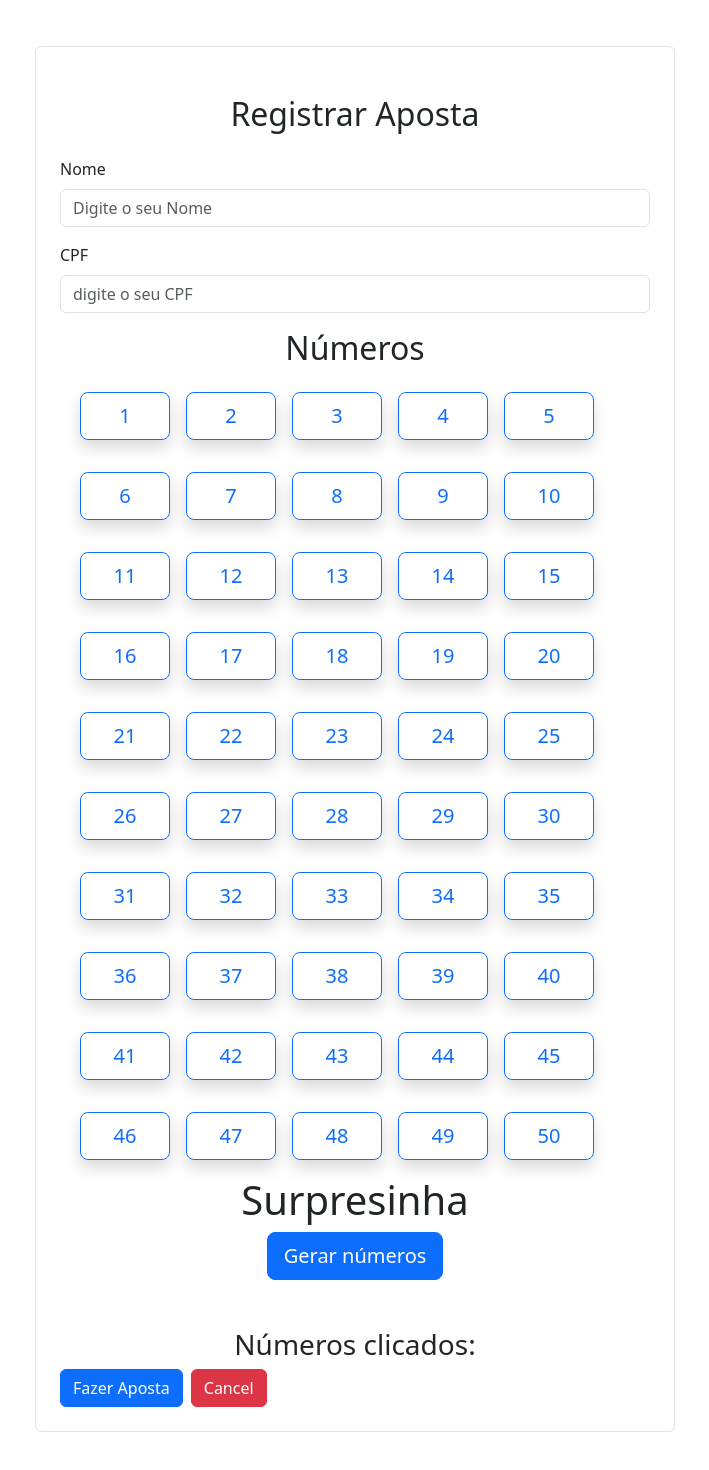
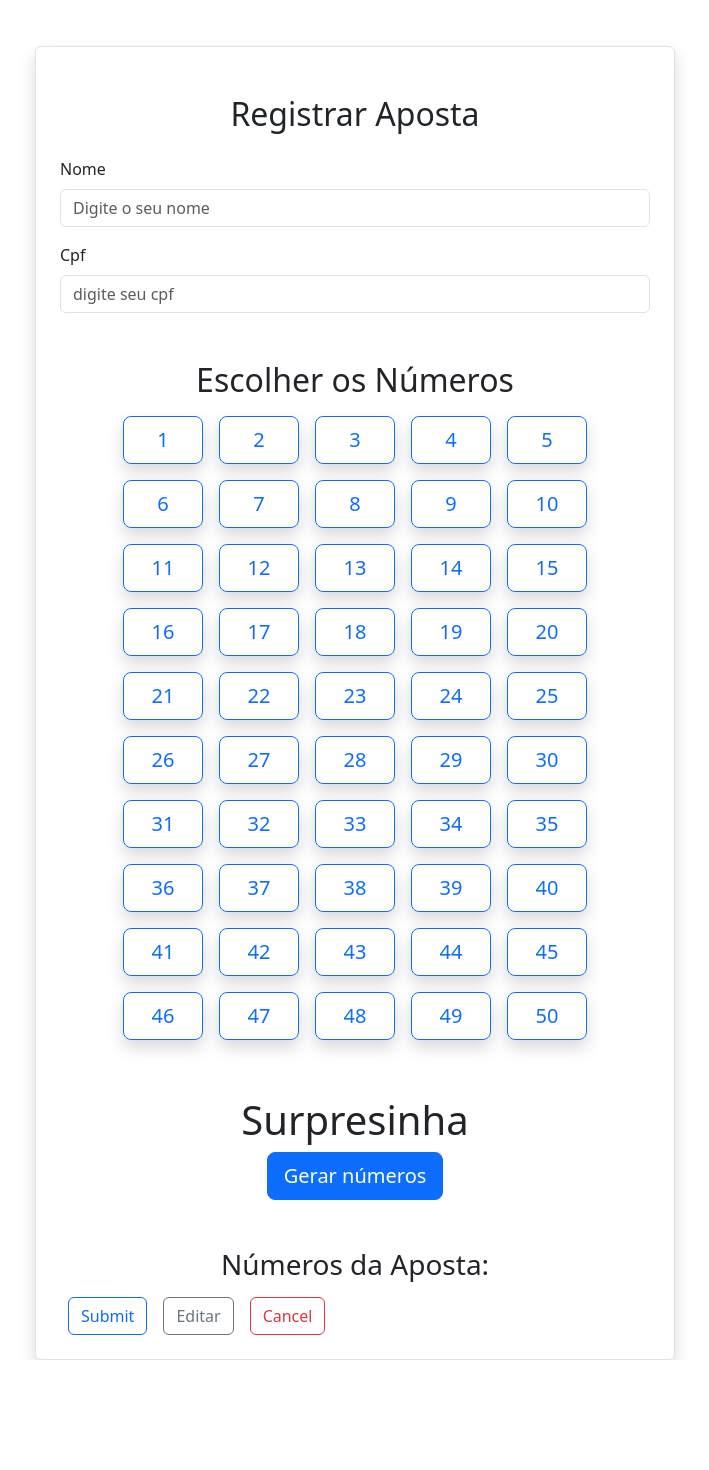
Before and after one commit to ferreira-marcos/betting-site-frontend, a React (Create React App) app: page / in a window 1280 px wide. Shown: the part 66-1536 px from the top of the page, without its empty margins (285-994 px from the left). After the commit the page ends 1426 px from the top, so only its background shows below. Built offline with nearby package versions, Linux system fonts and the light colour scheme.

Commit message:
layout Registrar Aposta e de Todas as Apostas

```diff
--- a/package.json
+++ b/package.json
@@ -6,6 +6,7 @@
     "@testing-library/jest-dom": "^5.17.0",
     "@testing-library/react": "^13.4.0",
     "@testing-library/user-event": "^13.5.0",
+    "axios": "^1.6.8",
     "bootstrap": "^5.3.3",
     "react": "^18.2.0",
     "react-dom": "^18.2.0",
--- a/src/App.css
+++ b/src/App.css
@@ -1,3 +1,3 @@
 .btnNumber{
-    width: 90px !important;
+    width: 5rem !important;
 }
--- a/src/App.js
+++ b/src/App.js
@@ -5,6 +5,7 @@ import MatrixNumbers from './MatrixNumber/matrixNumber';
 import '../node_modules/bootstrap/dist/css/bootstrap.min.css'
 import Navbar from './Layout/Navbar';
 import ToBet from './MatrixNumber/ToBet';
+import AllBets from './MatrixNumber/AllBets';
 
 function App() {
   // const [count, setCount] = useState();
@@ -17,6 +18,7 @@ function App() {
         <Routes>
 
           <Route path="/" element={<ToBet />}/>
+          <Route path="/Allbets" element={<AllBets />}/>
           {/* <Route path="/matrixNumber" element={<MatrixNumbers />}/> */}
           {/* <Route path="/matrixNumber/:username/:cpf" component={MatrixNumbers} /> */}
 
--- a/src/Layout/Navbar.js
+++ b/src/Layout/Navbar.js
@@ -8,7 +8,7 @@ export default function Navbar() {
 
       <nav className="navbar navbar-expand-lg navbar-dark bg-primary mb-5">
         <div className="container-fluid">
-    <a className="navbar-brand" href="#">Aposta</a>
+          <a className="navbar-brand " href="#">Aposta</a>
 
           <button className="navbar-toggler"
             type="button"
--- /dev/null
+++ b/src/MatrixNumber/AllBets.js
@@ -0,0 +1,48 @@
+import axios from 'axios'
+import React, { useEffect, useState } from 'react'
+import { Link } from 'react-router-dom'
+
+export default function AllBets() {
+    const [bets, setBets] = useState([])
+
+    useEffect(() => {
+        loadBets()
+    }, [])
+
+    const loadBets = async () => {
+        const result = await axios.get(`http://localhost:8080/allbets`)
+        setBets(result.data)
+    }
+
+    return (
+        <div className='container'>
+            <div className='row'>
+                <div className='col-md-6 offset-md-3 border rounded p-4 mt-2 shadow'>
+                    <h2 className='text-center m-4'>Todas as Apostas</h2>
+                    {bets.map((bet, index) => (
+                        <div className='card' key={index}>
+                            <div className='card-header'>
+                                <ul className='list-group list-group-flush'>
+                                    <li className='list-group-item'>
+                                        <b>Nome: </b>
+                                        {bet.name}
+                                    </li>
+                                    <li className='list-group-item'>
+                                        <b>Cpf: </b>
+                                        {bet.cpf}
+                                    </li>
+                                    <li className='list-group-item'>
+                                        <b>Números: </b>
+                                        {bet.numbers.split(',').join(', ')}
+
+                                    </li>
+                                </ul>
+                            </div>
+                        </div>
+                    ))}
+                    <Link className='btn btn-primary my-2' to={"/"}>Back to Home</Link>
+                </div>
+            </div>
+        </div>
+    )
+}
--- a/src/MatrixNumber/ToBet.js
+++ b/src/MatrixNumber/ToBet.js
@@ -1,58 +1,71 @@
-import React, { useState } from 'react'
-import { Link, useNavigate } from 'react-router-dom'
-import '../App.css'
+import React, { useState, useEffect } from 'react';
+import { Link, useNavigate } from 'react-router-dom';
+import '../App.css';
+import axios from 'axios';
 
-export default function User() {
+export default function ToBet() {
+
+    const [clickedNumbers, setClickedNumbers] = useState([]);
 
     let navigate = useNavigate()
-
-    const [user, setUser] = useState({
-        username: "",
+    let edit = false
+    const [bet, setBet] = useState({
+        name: "",
         cpf: "",
-        clickedNumbers: [],
     })
 
-    const [clickedNumbers, setClickedNumbers] = useState([]);
-    // const { username, cpf } = useParams();
+    useEffect(() => {
+        loadClickedButtons()
+    }, [])
 
-    const { username, cpf } = user
+    const loadClickedButtons = () => {
+        if (edit) {
+            return clickedNumbers = ""
+        }
+        return clickedNumbers.join(', ')
+    }
+
+    const { name, cpf } = bet
 
     const onInputChange = (e) => {
-        setUser({ ...user, [e.target.name]: e.target.value })
+        setBet({ ...bet, [e.target.name]: e.target.value })
     }
 
-    const handleSubmit = (e) => {
-        e.preventDefault();
-        navigate(`/matrixNumber`);
-    };
+    const onSubmit = async (e) => {
+        e.preventDefault()
+        await axios.post("http://localhost:8080/newBet", bet)
+        navigate("/Allbets")
+    }
 
     const handleClick = (number) => {
         if (clickedNumbers.length < 5) {
-            setClickedNumbers([...clickedNumbers, number]);
+            const newClickedNumbers = [...clickedNumbers, number];
+            setClickedNumbers(newClickedNumbers);
+            setBet({ ...bet, numbers: newClickedNumbers.join(',') });
         } else {
-            alert('quantidade de números permitidos por aposta atingido');
+            alert('Quantidade de números permitidos por aposta atingida');
         }
     };
 
     const handleSurprise = () => {
-        const numbers = [];
-        while (numbers.length < 5) {
+        const randomNumbers = [];
+        while (randomNumbers.length < 5) {
             const num = Math.floor(Math.random() * 50) + 1;
-            if (!numbers.includes(num)) {
-                numbers.push(num);
+            if (!randomNumbers.includes(num)) {
+                randomNumbers.push(num);
             }
         }
-        setClickedNumbers(numbers);
+        setClickedNumbers(randomNumbers);
+        setBet({ ...bet, numbers: randomNumbers.join(',') });
     };
 
     return (
-        <div className='container-fluid  '>
-            <div className='row mb-5 '>
-                <div className='col-md-6 offset-md-3 border rounded p-4 mt-2 '>
+        <div className='container-fluid'>
+            <div className='row'>
+                <div className='col-md-6 offset-md-3 border rounded p-4 mt-2 shadow'>
                     <h2 className='text-center m-4'>Registrar Aposta</h2>
 
-                    {/* <form onSubmit={(e) => onSubmit(e)}> */}
-                    <form onSubmit={handleSubmit}>
+                    <form onSubmit={(e) => onSubmit(e)}>
 
                         <div className='mb-3'>
                             <label htmlFor='Name' className='form-label'>
@@ -61,59 +74,61 @@ export default function User() {
                             <input
                                 type={"text"}
                                 className='form-control'
-                                placeholder='Digite o seu Nome'
-                                name='username'
-                                value={username}
+                                placeholder='Digite o seu nome'
+                                name='name'
+                                value={name}
                                 onChange={(e) => onInputChange(e)}
                             />
                         </div>
                         <div className='mb-3'>
                             <label htmlFor='Username' className='form-label'>
-                                CPF
+                                Cpf
                             </label>
                             <input
                                 type={"number"}
                                 className='form-control'
-                                placeholder='digite o seu CPF'
+                                placeholder='digite seu cpf'
                                 name='cpf'
                                 value={cpf}
                                 onChange={(e) => onInputChange(e)}
                             />
                         </div>
+                        <div className='container-fluid text-center'>
+                            <h2 className='text-center mt-5'>Escolher os Números</h2>
 
-
-                    </form>
-                    <div className='container '>
-                        <h2 className='text-center'>Números</h2>
                             {[...Array(50).keys()].map((i) => (
-                            <button className='btn btn-outline-primary mx-2 btn-lg m-3 shadow btnNumber' key={i} onClick={() => handleClick(i + 1)}>
+                                <button
+                                    type="button" // Alterado para type="button"
+                                    className='btn btn-outline-primary mx-2 btn-lg m-2 shadow btnNumber'
+                                    key={i}
+                                    onClick={() => handleClick(i + 1)}
+                                >
                                     {i + 1}
                                 </button>
                             ))}
-                    </div>
-                    <h1 className='text-center'>Surpresinha</h1>
-                    <div className=' text-center'>
 
-                        <button className='btn btn-primary mx-2 btn-lg' onClick={handleSurprise}>
+                            <h1 className='text-center mt-5'>Surpresinha</h1>
+                            <button type='button' className='btn btn-primary mx-2 btn-lg' onClick={handleSurprise}>
                                 Gerar números
                             </button>
 
-                        <h3 className='text-center mt-5'>Números clicados: </h3>
+                            <h3 className='text-center mt-5'>Números da Aposta:</h3>
                             <div className='text-center'>
-                            <text >{clickedNumbers.join(', ')}</text>
-                        </div>
-
-                    </div>
-                    {/* <Link type='submit' className='btn btn-outline-primary' to={`/matrixNumber`}>Fazer Aposta</Link> */}
-                    <button type='submit' className='btn btn-primary'>Fazer Aposta</button>
-                    <Link type='submit' className='btn btn-danger mx-2' to='/'>Cancel</Link>
+                                <p>{loadClickedButtons()}</p>
                             </div>
                         </div>
 
 
 
+
+                        <button type='submit' className='btn btn-outline-primary mx-2'>Submit</button>
+                        <button type='button' className='btn btn-outline-secondary mx-2'
+                            onClick={() => edit = true}  >Editar</button>
+                        <Link type='submit' className='btn btn-outline-danger mx-2' to='/'>Cancel</Link>
+                    </form>
                 </div>
+            </div>
+        </div>
+    )
 
-
-    )
 }
```
Also changed, not shown: 1 other file (tests, documents, lock files or other folders). Lines whose indentation alone changed are shown as unchanged.
